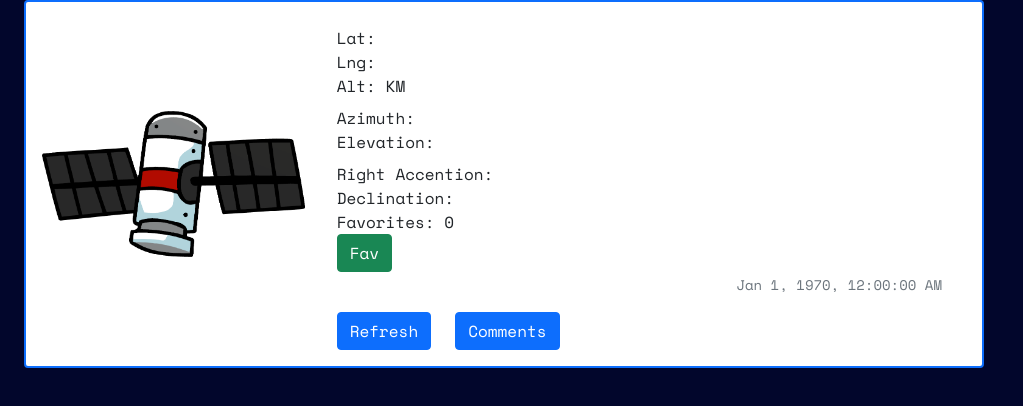
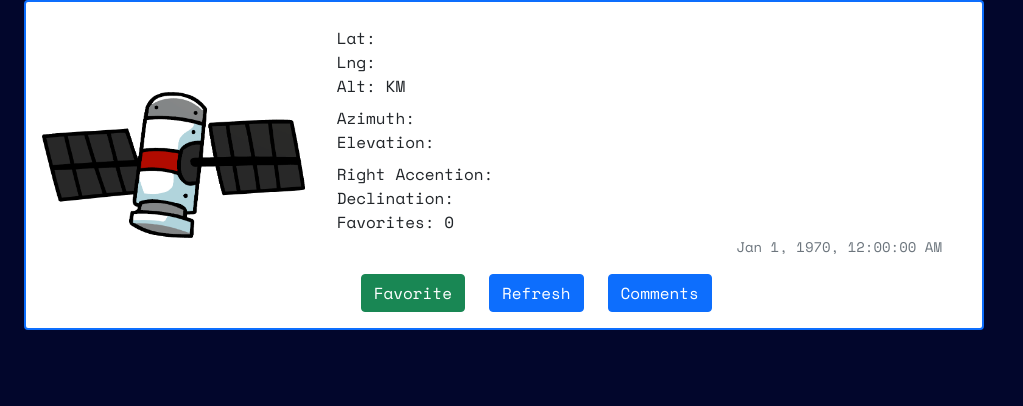
Before and after one commit to 220103JavaFS/project-2-synergy-tokamak-frontend, an Angular app in the folder project-2-satpoint/: page /sat-info in a window 1280 px wide. Shown: the top 406 px of the page, without its empty margins (0-1023 px from the left). Built offline with nearby package versions, Linux system fonts and the light colour scheme.

Commit message:
moved favorites button

```diff
--- a/project-2-satpoint/src/app/components/sat-info/sat-info.component.html
+++ b/project-2-satpoint/src/app/components/sat-info/sat-info.component.html
@@ -36,13 +36,15 @@
 
           <p class="cart-text m-0">Favorites: {{numFavorites}}</p>
 
-          <button class="btn" [class.btn-success]="!isFavorite" [class.btn-secondary]="isFavorite" (click)="favorite()">{{isFavorite?"Unfav":"Fav"}}</button>
+          <!-- <button class="btn" [class.btn-success]="!isFavorite" [class.btn-secondary]="isFavorite" (click)="favorite()">{{isFavorite?"Unfav":"Fav"}}</button> -->
 
           <p class="card-text text-end">
             <small class="text-muted">{{
               getTimestampMillis() | date: "medium"
             }}</small>
           </p>
+          <button class="btn btn-primary mx-4" [class.btn-success]="!isFavorite" [class.btn-secondary]="isFavorite" (click)="favorite()">{{isFavorite?"Unfav":"Favorite"}}</button>
+
           <button class="btn btn-primary" (click)="refreshData()">
             Refresh
           </button>
```
